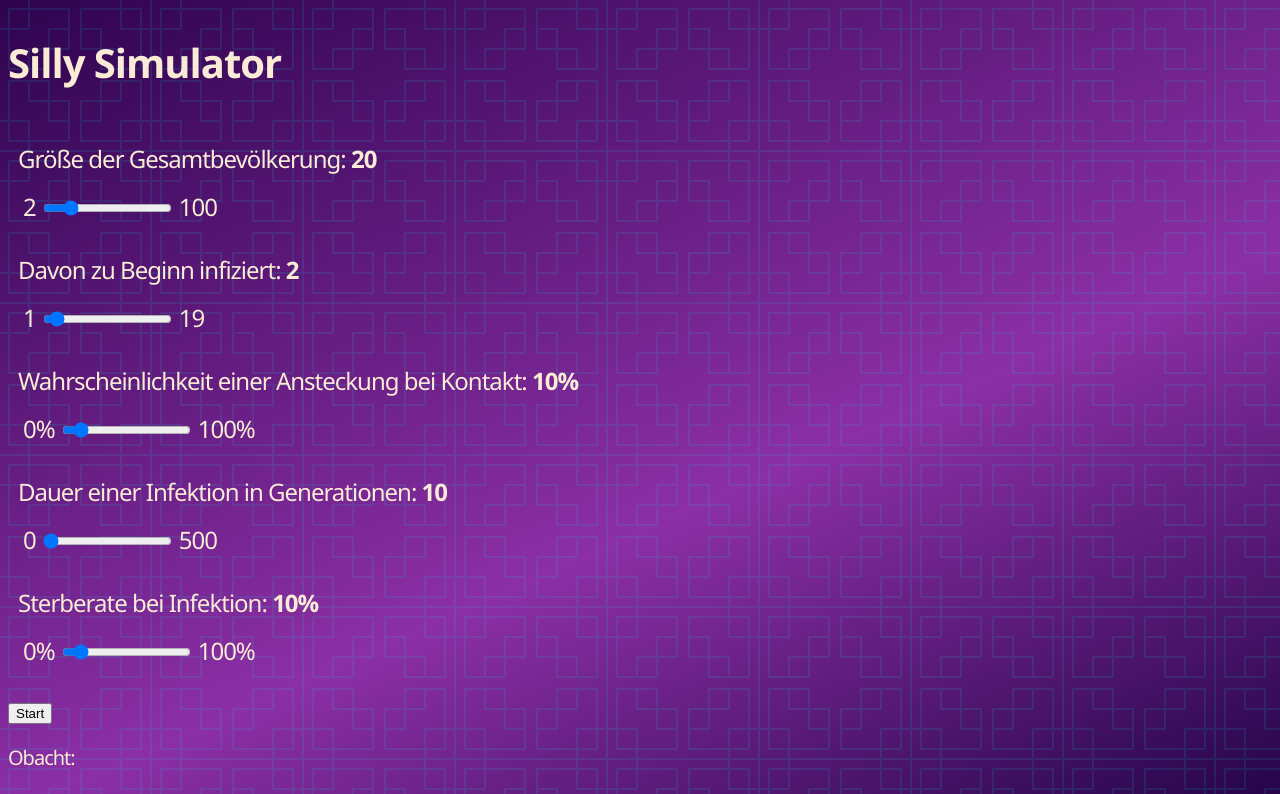
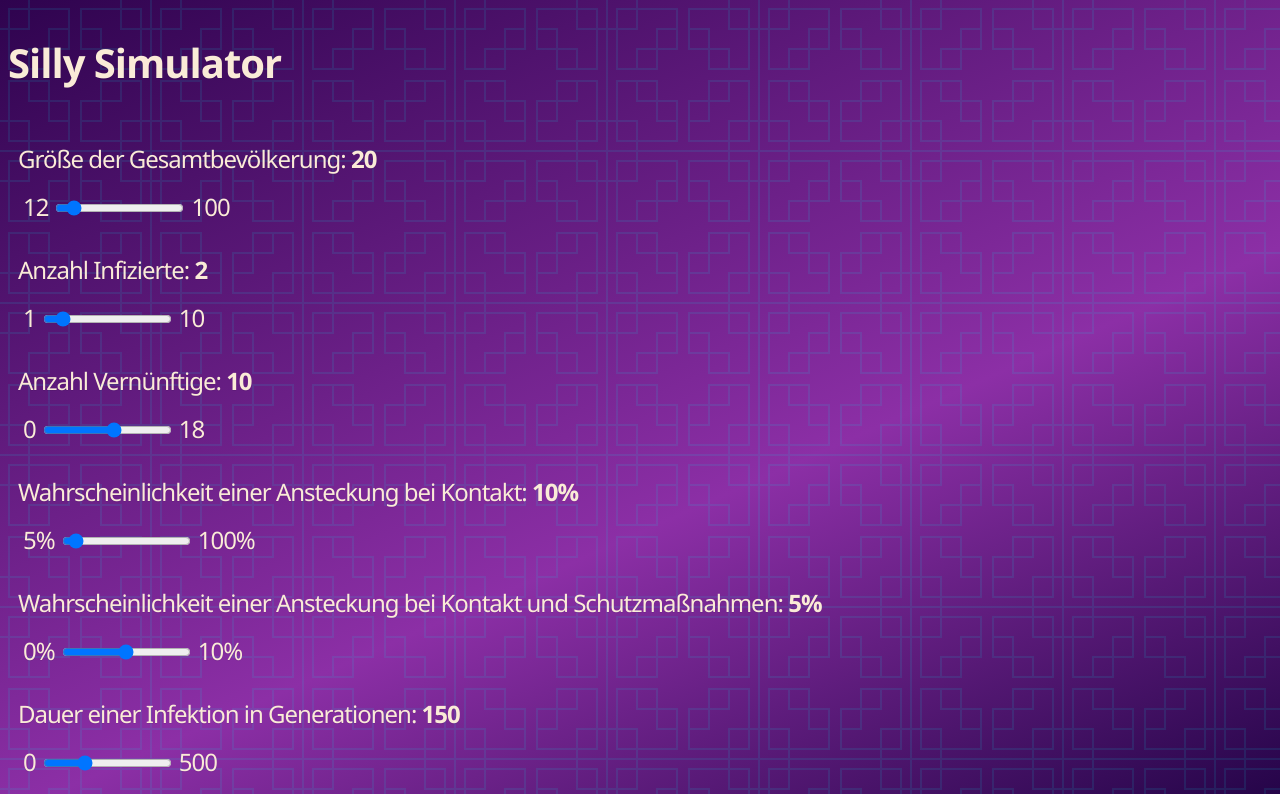
Before and after one commit to yveso/react-silly-simulator, a React (Create React App) app: page / in a window 1280 px wide. Shown: the top 794 px of the page. Built offline with nearby package versions, Linux system fonts and the light colour scheme.

Commit message:
New State Reasonable

```diff
--- a/src/App.js
+++ b/src/App.js
@@ -8,8 +8,15 @@ import Footer from "./Footer";
 function App() {
   const [countAgents, setCountAgents] = React.useState(20);
   const [startingCountInfected, setStartingCountInfected] = React.useState(2);
+  const [startingCountReasonable, setStartingCountReasonable] = React.useState(
+    10
+  );
   const [chanceOfInfection, setChanceOfInfection] = React.useState(0.1);
-  const [lengthOfInfection, setLengthOfInfection] = React.useState(10);
+  const [
+    chanceOfInfectionReasonable,
+    setChanceOfInfectionReasonable
+  ] = React.useState(0.05);
+  const [lengthOfInfection, setLengthOfInfection] = React.useState(150);
   const [chanceOfDeath, setChanceOfDeath] = React.useState(0.1);
 
   const [showSimualtion, setShowSimulation] = React.useState(false);
@@ -25,8 +32,12 @@ function App() {
               setCountAgents,
               startingCountInfected,
               setStartingCountInfected,
+              startingCountReasonable,
+              setStartingCountReasonable,
               chanceOfInfection,
               setChanceOfInfection,
+              chanceOfInfectionReasonable,
+              setChanceOfInfectionReasonable,
               lengthOfInfection,
               setLengthOfInfection,
               chanceOfDeath,
@@ -39,7 +50,9 @@ function App() {
             {...{
               countAgents,
               startingCountInfected,
+              startingCountReasonable,
               chanceOfInfection,
+              chanceOfInfectionReasonable,
               lengthOfInfection,
               chanceOfDeath
             }}
--- a/src/ControlPanel.js
+++ b/src/ControlPanel.js
@@ -6,8 +6,12 @@ function ControlPanel({
   setCountAgents,
   startingCountInfected,
   setStartingCountInfected,
+  startingCountReasonable,
+  setStartingCountReasonable,
   chanceOfInfection,
   setChanceOfInfection,
+  chanceOfInfectionReasonable,
+  setChanceOfInfectionReasonable,
   lengthOfInfection,
   setLengthOfInfection,
   chanceOfDeath,
@@ -26,22 +30,40 @@ function ControlPanel({
         labelText="Größe der Gesamtbevölkerung"
         value={countAgents}
         setValue={setCountAgents}
-        min="2"
+        min={startingCountInfected + startingCountReasonable}
       />
       <Slider
         id="countStartingInfected"
-        labelText="Davon zu Beginn infiziert"
+        labelText="Anzahl Infizierte"
         value={startingCountInfected}
         setValue={setStartingCountInfected}
-        max={countAgents - 1}
+        max={countAgents - startingCountReasonable}
+      />
+      <Slider
+        id="countStartingReasonable"
+        labelText="Anzahl Vernünftige"
+        value={startingCountReasonable}
+        setValue={setStartingCountReasonable}
+        min="0"
+        max={countAgents - startingCountInfected}
       />
       <Slider
         id="chanceOfInfection"
         labelText="Wahrscheinlichkeit einer Ansteckung bei Kontakt"
         value={chanceOfInfection}
         setValue={setChanceOfInfection}
+        min={chanceOfInfectionReasonable}
+        max="1"
+        step="0.01"
+        showPercentage
+      />
+      <Slider
+        id="chanceOfInfectionReasonable"
+        labelText="Wahrscheinlichkeit einer Ansteckung bei Kontakt und Schutzmaßnahmen"
+        value={chanceOfInfectionReasonable}
+        setValue={setChanceOfInfectionReasonable}
         min="0"
-        max="1"
+        max={chanceOfInfection}
         step="0.01"
         showPercentage
       />
--- a/src/Simulation.js
+++ b/src/Simulation.js
@@ -9,7 +9,9 @@ import nextGeneration from "./lib/nextGeneration";
 function Simulation({
   countAgents,
   startingCountInfected,
+  startingCountReasonable,
   chanceOfInfection,
+  chanceOfInfectionReasonable,
   lengthOfInfection,
   chanceOfDeath,
   backToSettings
@@ -29,6 +31,7 @@ function Simulation({
           width,
           height,
           chanceOfInfection,
+          chanceOfInfectionReasonable,
           lengthOfInfection,
           chanceOfDeath
         )
@@ -42,7 +45,13 @@ function Simulation({
   );
 
   function newGeneration() {
-    return initialGeneration(countAgents, startingCountInfected, width, height);
+    return initialGeneration(
+      countAgents,
+      startingCountInfected,
+      startingCountReasonable,
+      width,
+      height
+    );
   }
 
   return (
--- a/src/lib/agentStates.js
+++ b/src/lib/agentStates.js
@@ -2,21 +2,26 @@ const agentStates = {
   NOT_YET: {
     label: "Noch nicht infiziert",
     sort: 0,
-    emoji: "😀"
+    emoji: "😐"
   },
   INFECTED: {
     label: "Infiziert",
     sort: 1,
     emoji: "🤢"
   },
+  REASONABLE: {
+    label: "Vernünftig",
+    sort: 2,
+    emoji: "😷"
+  },
   Healed: {
     label: "Geheilt",
-    sort: 2,
+    sort: 4,
     emoji: "😎"
   },
   DEAD: {
     label: "Verstorben",
-    sort: 4,
+    sort: 5,
     emoji: "💀"
   }
 };
--- a/src/lib/initialGeneration.js
+++ b/src/lib/initialGeneration.js
@@ -4,14 +4,25 @@ import {
   fullNumberJustPositive
 } from "./randomNumbers";
 
-function initialGeneration(howMany, howManyInfected, maxWidth, maxHeight) {
+function initialGeneration(
+  howMany,
+  howManyInfected,
+  startingCountReasonable,
+  maxWidth,
+  maxHeight
+) {
   return [...Array(howMany).keys()].map(i => {
     return {
       x: fullNumberJustPositive(maxWidth - 50) + 20,
       y: fullNumberJustPositive(maxHeight - 50) + 20,
       moveX: fullNumberPositiveOrNegative(10),
       moveY: fullNumberPositiveOrNegative(10),
-      state: i < howManyInfected ? agentStates.INFECTED : agentStates.NOT_YET
+      state:
+        i < howManyInfected
+          ? agentStates.INFECTED
+          : i < howManyInfected + startingCountReasonable
+          ? agentStates.REASONABLE
+          : agentStates.NOT_YET
     };
   });
 }
--- a/src/lib/nextGeneration.js
+++ b/src/lib/nextGeneration.js
@@ -6,6 +6,7 @@ function nextGeneration(
   width,
   height,
   chanceOfInfection,
+  chanceOfInfectionReasonable,
   lengthOfInfection,
   chanceOfDeath
 ) {
@@ -28,12 +29,21 @@ function nextGeneration(
       }
     }
 
-    if (currentAgent.state === agentStates.NOT_YET) {
+    if (
+      currentAgent.state === agentStates.NOT_YET ||
+      currentAgent.state === agentStates.REASONABLE
+    ) {
       for (let other of next.filter(x => x.state === agentStates.INFECTED)) {
         const dist = Math.sqrt(
           (currentAgent.x - other.x) ** 2 + (currentAgent.y - other.y) ** 2
         );
-        if (dist < 25 && Math.random() < chanceOfInfection) {
+        if (
+          dist < 25 &&
+          Math.random() <
+            (currentAgent.state === agentStates.REASONABLE
+              ? chanceOfInfectionReasonable
+              : chanceOfInfection)
+        ) {
           currentAgent.state = agentStates.INFECTED;
           break;
         }
```
